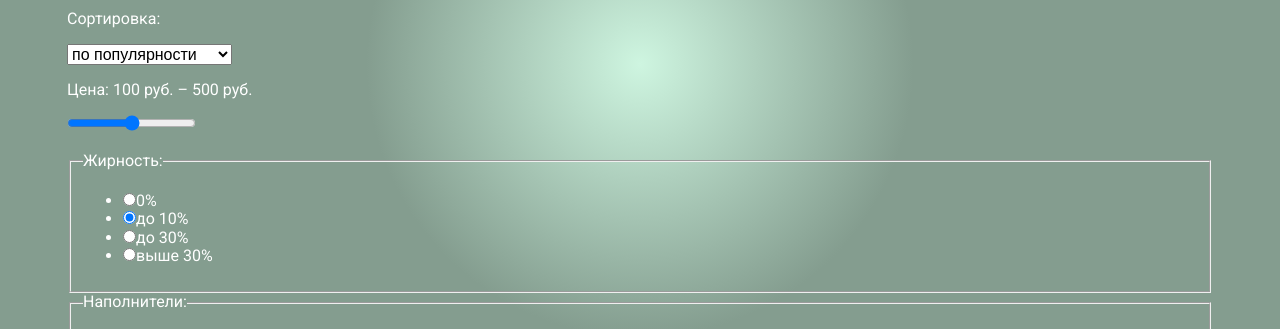
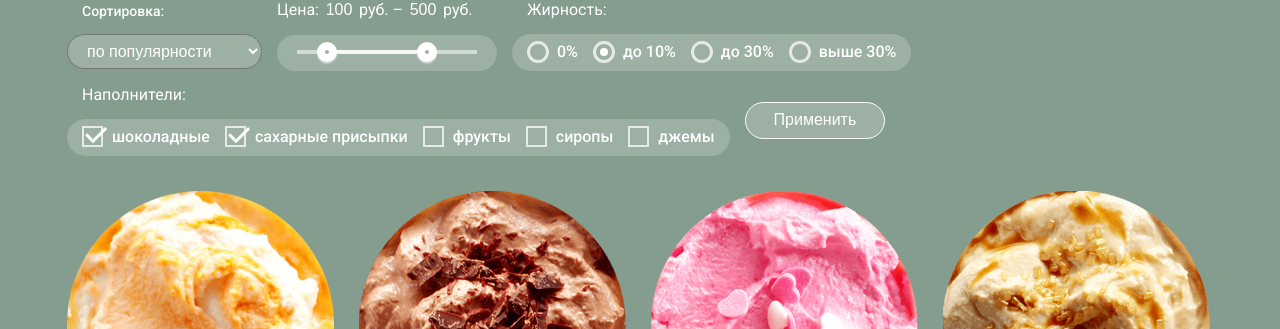
Before and after one commit to earniell/246435-gllacy, a plain HTML site: page creamy.html in a window 1280 px wide. Shown: the part 206-535 px from the top of the page. Drawn offline with Linux system fonts and the light colour scheme.

Commit message:
фильтры. как смог )

```diff
--- a/creamy.html
+++ b/creamy.html
@@ -16,7 +16,7 @@
               <div class="wrapper-main-menu">
                 <a href="index.html"><img class="logo" src="img/logo.svg" width="154" height="64" alt="Логотип магазина мороженного Глейси"></a>
                 <ul class="main-menu">
-                  <li><a href="catalog.html">Каталог</a>
+                  <li class="main-menu-current"><a href="catalog.html">Каталог</a>
                     <ul class="sub-menu">
                       <li class="hits"><a href="#">Новинки</a></li>
                       <li><a href="creamy.html">Сливочное</a></li>
@@ -51,9 +51,9 @@
                 </li>
                 <li class="login">
                   <a href="#">
-                    <svg version="1.1" id="Layer_1" xmlns="http://www.w3.org/2000/svg" xmlns:xlink="http://www.w3.org/1999/xlink" x="0px" y="0px" width="21px" height="19px" viewBox="0 0 21 19" enable-background="new 0 0 21 19" xml:space="preserve">
+                    <svg version="1.1"  xmlns="http://www.w3.org/2000/svg" xmlns:xlink="http://www.w3.org/1999/xlink" x="0px" y="0px" width="21px" height="19px" viewBox="0 0 21 19" enable-background="new 0 0 21 19" xml:space="preserve">
                       <polygon class="svg-fill" fill="#FFFFFF" points="6,14.875 12.917,9.5 6,4.125 6,7.042 -0.042,7.042 -0.042,11.959 6,11.959   "/>
-                      <path class="svg-fill" class="enter-icon" fill="#FFFFFF" d="M18,0H5C3.9,0,3,0.9,3,2v2h2V2h13v15H5v-2H3v2c0,1.1,0.9,2,2,2h13c1.1,0,2-0.9,2-2V2C20,0.9,19.1,0,18,0z"/>
+                      <path class="svg-fill" fill="#FFFFFF" d="M18,0H5C3.9,0,3,0.9,3,2v2h2V2h13v15H5v-2H3v2c0,1.1,0.9,2,2,2h13c1.1,0,2-0.9,2-2V2C20,0.9,19.1,0,18,0z"/>
                     </svg>
                     <span>Вход</span>
                   </a>
@@ -82,7 +82,7 @@
                 </li>
                 <li class="basket">
                   <a href="#">
-                    <svg version="1.1" id="Layer_1" xmlns="http://www.w3.org/2000/svg" xmlns:xlink="http://www.w3.org/1999/xlink" x="0px" y="0px"
+                    <svg version="1.1"  xmlns="http://www.w3.org/2000/svg" xmlns:xlink="http://www.w3.org/1999/xlink" x="0px" y="0px"
                     width="21px" height="20px" viewBox="0 0 21 20" enable-background="new 0 0 21 20" xml:space="preserve">
                       <polygon fill="#E84D37" points="5.888,4.031 6.922,13 17.372,13 18.548,4.031 "/>
                       <circle fill="#343434" cx="6.984" cy="18" r="2"/>
@@ -145,78 +145,118 @@
             <li class="breadcrumbs-current">Сливочное</li>
           </ul>
           <h1 class="page-title">Сливочное мороженое</h1>
-          <section class="filtres">
+          <section class="filters">
             <h2 class="visually-hidden">Фильтр мороженого</h2>
             <form class="filter" action="test.php" method="get">
+              <div class="flex-column">
               <label for="sorting">Сортировка:</label>
-                <p>   <!--зачем в select добавлять visually-hidden??? -->
+                <p>
                   <select class="filter-input filter-input-select" id="sorting" name="sorting" value="по популярности">
-                    <option value="sorting-popular">по популярности</option>
-                    <option value="sorting-cheap">сначала недорогие</option>
-                    <option value="sorting-expensive">сначала дорогие</option>
-                    <option value="sorting-fat">по жирности</option>
+                     <option value="sorting-popular">по популярности</option>
+                     <option value="sorting-cheap">сначала недорогие</option>
+                     <option value="sorting-expensive">сначала дорогие</option>
+                     <option value="sorting-fat">по жирности</option>
                   </select>
-                </p>
-              <label for="price-filter">Цена: 100 руб. – 500 руб.</label>
-                <p> <!--зачем в input добавлять visually-hidden??? -->
-                  <input class="filter-input filter-input-range" type="range" id="price-filter" name="price-range" min="0" max="500" multiple> <!-- слайдер с двумя ползунками??-->
-                </p>
-              <fieldset>
+               </p>
+             </div>
+             <div class="flex-column">
+              <div class="range-filter">
+                <div class="price-controls">
+                  <span>Цена:</span>
+                  <label class="min-price">
+                  <input name="min-price" type="text" value="100"></label>
+                  <span>руб. –</span>
+                  <label class="max-price">
+                  <input name="max-price" type="text" value="500"></label>
+                  <span>руб.</span>
+                </div>
+                <div class="range-controls">
+                  <div class="scale">
+                    <div class="bar" style="margin-left: 30px; width: 60%;"></div>
+                  </div>
+                  <div class="toggle toggle-min"></div>
+                  <div class="toggle toggle-max"></div>
+                </div>
+              </div>
+            </div>
+            <div class="flex-column">
+              <fieldset class="fat">
                 <legend>Жирность:</legend>
-                <ul>
-                  <li class="filter-option" >
-                    <label> <!--зачем в input добавлять visually-hidden??? -->
-                      <input class="filter-input filter-input-radio" type="radio" name="fat" value="0%">0%
+                <ul class="fat-filter filter-input">
+                  <li>
+                    <label class="option-radio" >
+                      <input class="visually-hidden" type="radio" name="fat" value="0%">
+                      <span class="radio-indicator"></span>
+                      0%
                     </label>
                   </li>
-                  <li class="filter-option">
-                    <label>
-                      <input class="filter-input filter-input-radio" type="radio" name="fat" value="to-10%" checked>до 10%
+                  <li>
+                    <label class="option-radio">
+                      <input class="visually-hidden" type="radio" name="fat" value="to-10%" checked>
+                      <span class="radio-indicator"></span>
+                      до 10%
                     </label>
                   </li>
-                  <li class="filter-option">
-                    <label>
-                      <input class="filter-input filter-input-radio" type="radio" name="fat" value="to-30%">до 30%
+                  <li>
+                    <label class="option-radio">
+                      <input class="visually-hidden" type="radio" name="fat" value="to-30%">
+                      <span class="radio-indicator"></span>
+                      до 30%
                     </label>
                   </li>
-                  <li class="filter-option">
-                    <label>
-                      <input class="filter-input filter-input-radio" type="radio" name="fat" value="above-30%">выше 30%
+                  <li>
+                    <label class="option-radio">
+                      <input class="visually-hidden" type="radio" name="fat" value="above-30%">
+                      <span class="radio-indicator"></span>
+                      выше 30%
                     </label>
                   </li>
                 </ul>
               </fieldset>
-              <fieldset>
+            </div>
+            <div class="flex-column">
+              <fieldset class="fill">
                 <legend>Наполнители:</legend>
-                <ul>
-                  <li class="filter-option">
-                    <label>  <!--зачем в input добавлять visually-hidden??? -->
-                      <input class="filter-input filter-input-checkbox" type="checkbox" name="chokolate" checked>шоколадные
+                <ul class="fill-filter filter-input">
+                  <li>
+                    <label class="option-check">
+                      <input class="visually-hidden" type="checkbox" name="chokolate" checked>
+                      <span class="checkbox-indicator"></span>
+                      шоколадные
                     </label>
                   </li>
-                  <li class="filter-option">
-                    <label>
-                      <input class="filter-input filter-input-checkbox" type="checkbox" name="sugar-powder" checked>сахарные присыпки
+                  <li>
+                    <label class="option-check">
+                      <input class="visually-hidden" type="checkbox" name="sugar-powder" checked>
+                      <span class="checkbox-indicator"></span>
+                      сахарные присыпки
                     </label>
                   </li>
-                  <li class="filter-option">
-                    <label>
-                      <input class="filter-input filter-input-checkbox" type="checkbox" name="fruits">фрукты
+                  <li>
+                    <label class="option-check">
+                      <input class="visually-hidden" type="checkbox" name="fruits">
+                      <span class="checkbox-indicator"></span>
+                      фрукты
                     </label>
                   </li>
-                  <li class="filter-option">
-                    <label>
-                      <input class="filter-input filter-input-checkbox" type="checkbox" name="syrups">сиропы
+                  <li>
+                    <label class="option-check">
+                      <input class="visually-hidden" type="checkbox" name="syrups">
+                      <span class="checkbox-indicator"></span>
+                      сиропы
                     </label>
                   </li>
-                  <li class="filter-option">
-                    <label>
-                      <input class="filter-input filter-input-checkbox" type="checkbox" name="jams">джемы
+                  <li>
+                    <label class="option-check">
+                      <input class="visually-hidden" type="checkbox" name="jams">
+                      <span class="checkbox-indicator"></span>
+                      джемы
                     </label>
                   </li>
                 </ul>
               </fieldset>
-              <button class="filter-button" type="submit">Применить</button>
+            </div>
+            <button class="filter-button filter-input" type="submit">Применить</button>
             </form>
           </section>
           <section class="catalog">
@@ -322,7 +362,7 @@
               <li class="pagination-item pagination-prev">
                 <a href="#prev">
                   <span class="visually-hidden">Назад</span>
-                  <svg version="1.1" id="Layer_1" xmlns="http://www.w3.org/2000/svg" xmlns:xlink="http://www.w3.org/1999/xlink" x="0px" y="0px"
+                  <svg version="1.1"  xmlns="http://www.w3.org/2000/svg" xmlns:xlink="http://www.w3.org/1999/xlink" x="0px" y="0px"
                     width="8px" height="12px" viewBox="0 0 8 12" enable-background="new 0 0 8 12" xml:space="preserve">
                       <path class="icon-left" fill="#ffffff" d="M7.237,5.642L1.729,0.133c-0.198-0.198-0.519-0.198-0.716,0s-0.198,0.519,0,0.716L6.163,6l-5.151,5.15
                       c-0.198,0.198-0.198,0.519,0,0.717c0.099,0.099,0.229,0.148,0.358,0.148c0.129,0,0.259-0.05,0.358-0.148l5.509-5.509
@@ -338,7 +378,7 @@
               <li class="pagination-item pagination-next">
                 <a href="#next">
                   <span class="visually-hidden">Вперед</span>
-                    <svg version="1.1" id="Layer_1" xmlns="http://www.w3.org/2000/svg" xmlns:xlink="http://www.w3.org/1999/xlink" x="0px" y="0px"
+                    <svg version="1.1"  xmlns="http://www.w3.org/2000/svg" xmlns:xlink="http://www.w3.org/1999/xlink" x="0px" y="0px"
                     width="8px" height="12px" viewBox="0 0 8 12" enable-background="new 0 0 8 12" xml:space="preserve">
                       <path class="icon-right" fill="#ffffff" d="M7.237,5.642L1.729,0.133c-0.198-0.198-0.519-0.198-0.716,0s-0.198,0.519,0,0.716L6.163,6l-5.151,5.15
                       c-0.198,0.198-0.198,0.519,0,0.717c0.099,0.099,0.229,0.148,0.358,0.148c0.129,0,0.259-0.05,0.358-0.148l5.509-5.509
@@ -368,7 +408,7 @@
                 </li>
                 <li>
                   <a class="social-button" href="#">
-                    <svg class="social-fill" version="1.1" id="Layer_1" xmlns="http://www.w3.org/2000/svg" xmlns:xlink="http://www.w3.org/1999/xlink" x="0px" y="0px"
+                    <svg class="social-fill" version="1.1"  xmlns="http://www.w3.org/2000/svg" xmlns:xlink="http://www.w3.org/1999/xlink" x="0px" y="0px"
                      width="32px" height="32px" viewBox="0 0 32 32" enable-background="new 0 0 32 32" xml:space="preserve">
                       <g>
                       <path class="social-fill" fill="#FFFFFF" d="M20.916,16c0,2.728-2.211,4.938-4.938,4.938S11.039,18.728,11.039,16c0-0.394,0.051-0.773,0.138-1.14
@@ -385,7 +425,7 @@
                 </li>
                 <li>
                   <a class="social-button" href="#">
-                    <svg  version="1.1" id="Layer_1" xmlns="http://www.w3.org/2000/svg"  xmlns:xlink="http://www.w3.org/1999/xlink" x="0px" y="0px"
+                    <svg  version="1.1"  xmlns="http://www.w3.org/2000/svg"  xmlns:xlink="http://www.w3.org/1999/xlink" x="0px" y="0px"
                       width="32px" height="32px" viewBox="0 0 32 32" enable-background="new 0 0 32 32" xml:space="preserve">
                       <path class="social-fill" fill="#FFFFFF" d="M16,0C7.164,0,0,7.163,0,16s7.164,16,16,16c8.837,0,16-7.164,16-16S24.837,0,16,0z M20.062,9.455h-3.021
                       v3.444h3.021v3.445h-3.021v8.61h-3.021v-8.61H11v-3.445h3.021V9.455c0-1.902,1.353-3.445,3.021-3.445h3.021V9.455z"/>
@@ -394,7 +434,7 @@
                 </li>
                 <li>
                   <a class="social-button" href="#">
-                    <svg version="1.1" id="Layer_1" xmlns="http://www.w3.org/2000/svg" xmlns:xlink="http://www.w3.org/1999/xlink" x="0px" y="0px"
+                    <svg version="1.1"  xmlns="http://www.w3.org/2000/svg" xmlns:xlink="http://www.w3.org/1999/xlink" x="0px" y="0px"
                      width="32px" height="32px" viewBox="0 0 32 32" enable-background="new 0 0 32 32" xml:space="preserve">
                     <g>
                     <path class="social-fill" fill="#FFFFFF" d="M16.637,14.495c0.402-0.019,0.719-0.082,0.951-0.188c0.326-0.145,0.54-0.33,0.641-0.559
--- a/css/style.css
+++ b/css/style.css
@@ -13,9 +13,9 @@
 
 .site-wrapper {
   max-width: 1200px;
-  background-color: rgb(132, 157, 143);
-  background-image: radial-gradient(circle at 600px 270px,
-                    rgb(206, 245, 224) 0%,  rgb(132, 157, 143) 15%);
+ /* background-color: rgb(132, 157, 143);   /* перекрывает почтовый фон*/
+ /* background-image: radial-gradient(circle at 600px 270px,
+                    rgb(206, 245, 224) 0%,  rgb(132, 157, 143) 15%); /* перекрывает почтовый фон*/
   margin: 0 auto;
 
 }
@@ -41,6 +41,14 @@
   border: 0;
   overflow: hidden;
   clip: rect(0 0 0 0);
+}
+
+.page-title {
+  font-size: 35px;
+  line-height: 41px;
+  font-weight: 700;
+  margin-top: 10px;
+  margin-bottom: 20px;
 }
 
 /* header */
@@ -104,6 +112,15 @@
   list-style: none;
 }
 
+.main-menu-current {
+  background-color: rgb(208, 112, 88);
+  border-radius: 15px;
+}
+
+.main-menu-current a {
+  text-decoration: none;
+}
+
 .main-menu a {
   display: block;
   color: white;
@@ -113,12 +130,12 @@
   text-underline-position: under;
 }
 
-.main-menu > li {
+.main-menu li {
   position: relative;
   margin-right: 15px;
 }
 
-.main-menu > li::after {
+.main-menu li::after {
     content: "";
     position: absolute;
     width: 85px;
@@ -165,6 +182,7 @@
   min-height: 170px;
   list-style: none;
   padding: 0;
+  overflow: hidden;
 
   border-radius: 5px;
   background-color: rgb(248, 247, 244);
@@ -183,20 +201,13 @@
   text-align: left;
 }
 
-.hits {
-  padding: 0;
-  margin: 0;
-  padding-left: 5px;
-  padding-right: 5px;
-  text-align: left;
-}
 
-.hits a {
+.novelties a {
   display: block;
   font-size: 14px;
   line-height: 16px;
   font-weight: 700;
-  border-bottom: solid 1px rgb(202, 208, 206);  /*  посоветоваться!!! */
+  border-bottom: solid 1px rgb(202, 208, 206);
 }
 
 .sub-menu a {
@@ -321,7 +332,7 @@
   position: absolute;
   top: 30px;
   right: 6px;
-  width: 20px;
+  width: 100%;
   height: 10px;
 }
 
@@ -522,7 +533,7 @@
   display: flex;
   justify-content: space-between;
   color: white;
-  margin-bottom: 37px;
+  margin-bottom: 35px;
 }
 
 .promotion h2 {
@@ -592,10 +603,6 @@
 }
 
 
-
-
-
-
 .btn-promo {
   align-self: flex-end;
   padding: 10px 22px;
@@ -604,10 +611,10 @@
 /* popular-items */
 
 .popular-items {
-	/* margin-bottom: 34px; */  /* если не нужно переполнение "хитов"" на главной */
+	margin-bottom: 35px;
 }
 
-.popular-items ul,
+.hits,
 .catalog-list {
 	display: flex;
   flex-wrap: wrap;
@@ -626,13 +633,21 @@
 	max-width: 267px;
 	margin-left: 0;
   margin-right: 25px;
-	margin-bottom: 34px;  /* для переполнения "хитов"" на главной */
+  margin-bottom: 35px;
 	text-align: center;
   cursor: pointer;
 }
 
-.catalog-item:nth-child(4n) {
+.hits li:last-child {
   margin-right: 0;
+}
+
+.catalog-list li:nth-child(4n) {
+  margin-right: 0;
+}
+
+.hits .catalog-item {
+  margin-bottom: 0;
 }
 
 .price {
@@ -807,6 +822,10 @@
   color: black;
 }
 
+.pagination-item-current:hover {
+  background-color: white;
+}
+
 
 
 
@@ -814,11 +833,8 @@
 
 .seo {
   color: rgb(50, 50, 50);
-  padding-top: 20px;
-  padding-right: 20px;
-  padding-bottom: 0;
-  padding-left: 20px;
-  margin-bottom: 40px;
+  padding: 25px 20px;
+  margin-bottom: 35px;
   border-radius: 15px;
   background-image: url("../img/wafer.jpg");
   background-repeat: repeat;
@@ -826,13 +842,14 @@
 }
 
 
-.seo .seo-lead {
+p.seo-lead {
   margin: 0;
   font-size: 24px;
   line-height: 30px;
   font-weight: 700;
   margin-bottom: 25px;
 }
+
 
 .seo-items {
   display: flex;
@@ -851,13 +868,17 @@
   width: 540px;
 }
 
+.seo-items li:nth-last-child(-n+2) {
+  margin-bottom: 0;
+}
+
 .seo-items p {
   position: relative;
   margin: 0;
   padding-left: 60px;
 }
 
-.seo-items > li p::before {
+.seo-icon::before {
   content: "";
   position: absolute;
   width: 49px;
@@ -975,7 +996,7 @@
 
 .subscribe-form {   /* не получается сориентировать кнопку и форму по правому краю! */
   display: flex;
-  justify-content: flex-end;
+  justify-content: space-between;
   align-items: center;
 }
 
@@ -983,9 +1004,9 @@
   margin: 0;
 }
 
-.subscribe-form input[type="email"] {
+.subscribe-form input {
   box-sizing: border-box;
-  width: 370px;
+  width: 365px;
   padding: 14px 12px;
   margin-right: 10px;
   border: 1px solid rgb(211, 211, 210);
@@ -1153,6 +1174,311 @@
 }
 
 
+
+/* filters*/
+
+.filters {
+  margin-bottom: 35px;
+}
+
+.flex-column {
+  margin-right: 15px;
+  margin-bottom: 15px;
+}
+
+div.flex-column:nth-child(3) {
+  margin-right: 0;
+}
+
+div.flex-column:nth-child(4) {
+  margin-bottom: 0;
+}
+
+.flex-column p {
+  margin: 0;
+}
+
+.filter label {
+  display: inline-block;
+  font-size: 14px;
+  line-height: 16px;
+  font-weight: 500;
+  margin-left: 15px;
+  margin-bottom: 15px;
+}
+
+.option-check {
+  position: relative;
+
+  padding-left: 15px;
+
+  cursor: pointer;
+}
+
+.option-check input[type="checkbox"] +
+.checkbox-indicator {
+  position: absolute;
+  top: -2px;
+  left: -15px;
+
+  width: 17px;
+  height: 17px;
+
+  border: 2px solid rgb(230, 235, 233);
+}
+
+.option-check input[type="checkbox"]:hover +
+.checkbox-indicator {
+  border-color: white;
+
+}
+
+.option-check input[type="checkbox"]:focus +
+.checkbox-indicator {
+  border-color: white;
+  outline: thin dotted;
+  /*outline: 5px auto -webkit-focus-ring-color;*/
+}
+
+.option-check input[type="checkbox"]:checked +
+.checkbox-indicator::before {
+  content: "";
+  position: absolute;
+  top: 10px;
+  left: 5px;
+  width: 8px;
+  height: 3px;
+  background-color: white;
+}
+
+.option-check input[type="checkbox"]:checked +
+.checkbox-indicator::after {
+  content: "";
+  position: absolute;
+  top: 6px;
+  left: 15px;
+  width: 20px;
+  height: 3px;
+  background-color: white;
+}
+
+.option-check input[type="checkbox"]:checked +
+.checkbox-indicator::before {
+    transform: translate(-50%,-75%) rotate(45deg);
+}
+
+.option-check input[type="checkbox"]:checked +
+.checkbox-indicator::after {
+  transform: translate(-50%,-10%) rotate(-45deg);
+}
+
+
+
+.option-radio {
+  position: relative;
+
+  padding-left: 15px;
+
+  cursor: pointer;
+}
+
+.option-radio input[type="radio"] +
+.radio-indicator {
+  position: absolute;
+  top: -2px;
+  left: -15px;
+
+  width: 16px;
+  height: 16px;
+
+  border: 3px solid rgb(230, 235, 233);
+  border-radius: 50%;
+}
+
+
+.option-radio input[type="radio"]:hover +
+.radio-indicator {
+  border-color: white;
+
+}
+
+.option-radio input[type="radio"]:focus +
+.radio-indicator {
+  border-color: white;
+  outline: thin dotted;
+  outline: 5px auto -webkit-focus-ring-color;
+}
+
+
+.option-radio input[type="radio"]:checked +
+.radio-indicator::after {
+  content: "";
+  position: absolute;
+  top: 4px;
+  left: 4px;
+  width: 8px;
+  height: 8px;
+  background-color: white;
+  border-radius: 50%;
+}
+
+
+
+.fat label,
+.fill label {
+    font-size: 16px;
+    line-height: 18px;
+    font-weight: 500;
+    margin-bottom: 0;
+}
+
+.filter {
+    display: flex;
+    flex-wrap: wrap;
+    justify-content: flex-start;
+    align-items: center;
+    width: 870px;
+}
+
+.filter-input {
+  background-color: rgba(248, 247, 244, 0.2);
+  border-radius: 20px;
+}
+
+.filter-input-select {
+  padding: 7px 15px;
+  color: white;
+  font-size: 16px;
+  line-height: 18px;
+  font-weight: 500;
+}
+
+.filter-input-select option {
+  color: black;
+}
+
+.fat,
+.fill {
+  border: none;
+  padding: 0;
+  margin: 0;
+}
+
+.fat legend,
+.fill legend {
+  margin-bottom: 15px;
+  margin-left: 15px;
+
+}
+
+.fat-filter,
+.fill-filter {
+  display: flex;
+  flex-wrap: wrap;
+  justify-content: space-between;
+  list-style: none;
+  margin: 0;
+  padding: 9px 15px;
+}
+
+.fat-filter li,
+.fill-filter li {
+  margin-right: 15px;
+}
+
+.fat-filter li:last-child,
+.fill-filter li:last-child {
+  margin-right: 0;
+}
+
+
+.range-filter {
+  width: 220px;
+
+}
+
+.range-controls {
+  position: relative;
+  height: 21px;
+  padding-top: 15px;
+  padding-right: 20px;
+  padding-left: 20px;
+
+  border-radius: 20px;
+  background-color: rgba(248, 247, 244, 0.2);
+}
+
+.range-controls .scale {
+  height: 4px;
+  background: #d1dad3;
+}
+
+.range-controls .bar {
+  width: 70%;
+  height: 4px;
+  background: #f8f7f4;
+}
+
+.range-controls .toggle {
+  position: absolute;
+  top: 7px;
+  left: 0px;
+  width: 4px;
+  height: 4px;
+  cursor: pointer;
+  border: 8px solid #fff;
+  border-radius: 50%;
+  background: #ababab;
+  box-shadow: 0 2px 1px 0 #cfcfcf;
+}
+
+.range-controls .toggle-min {
+  left: 40px;
+}
+
+.range-controls .toggle-max {
+  left: 140px;
+}
+
+.price-controls {
+  display: flex;
+  justify-content: flex-start;
+  margin-bottom: 15px;
+
+}
+
+.price-controls label {
+  margin: 0 5px;
+}
+
+.max-price {
+  text-align: right;
+}
+
+.price-controls input {
+  font-size: 16px;
+  width: 30px;
+
+  padding: 0;
+  text-align: center;
+  color: white;
+  border: none;
+  background-color: rgb(132, 157, 143);
+}
+
+.price-controls p {
+  margin: 0;
+
+}
+
+.filter-button {
+  border: 1px solid white;
+  padding: 8px 28px;
+  color: white;
+}
+
+
+
 /* footer */
 
 .page-footer {
```
Also changed, not shown: index.html (+13 -13 lines).
